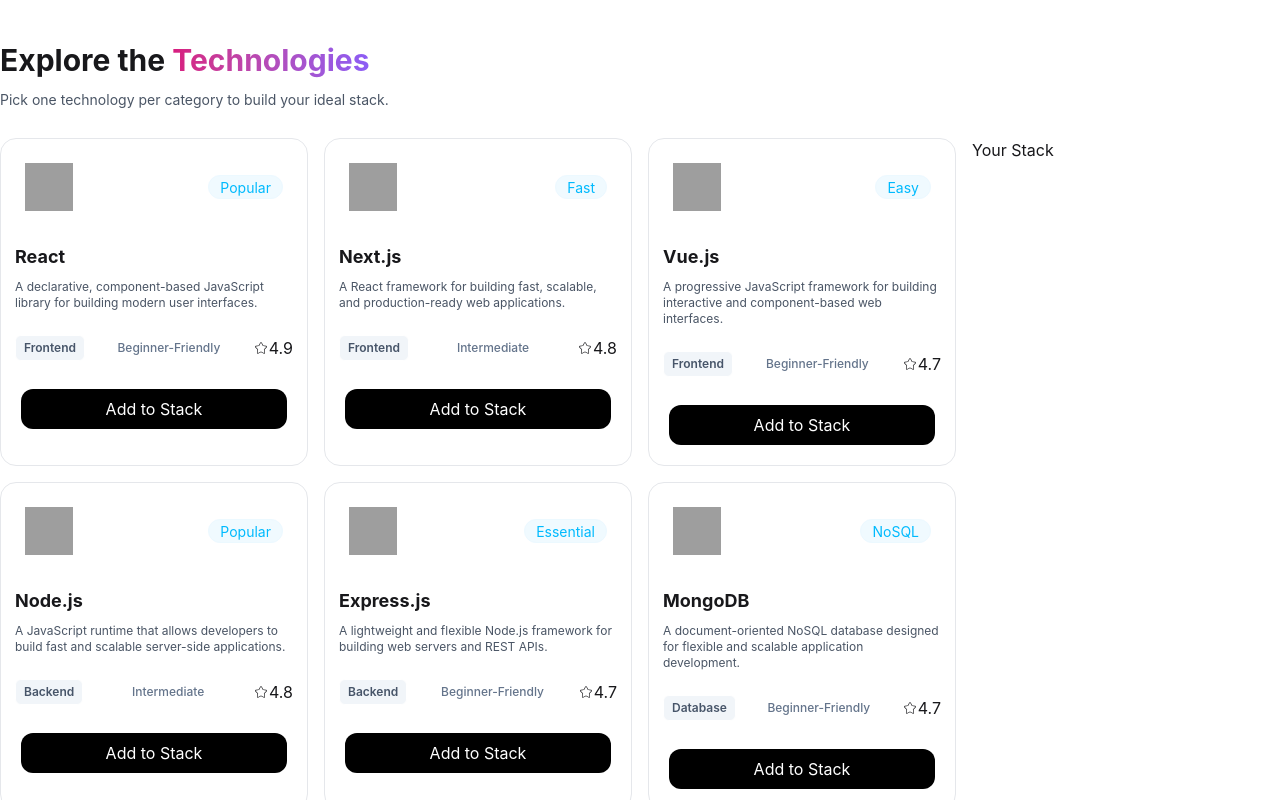
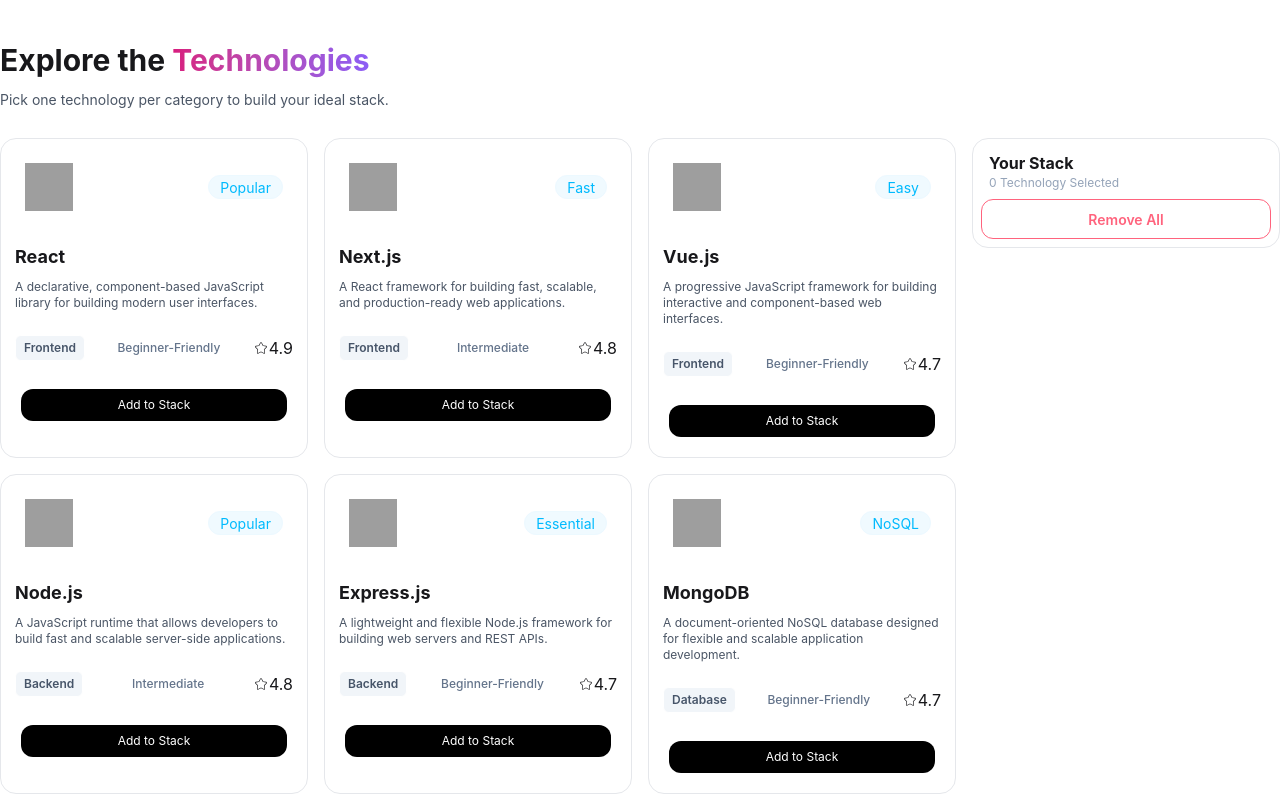
Before and after one commit to cynix7/assignment-5, a React (Vite) app: page / in a window 1280 px wide. Shown: the part 620-1420 px from the top of the page. Built offline with nearby package versions, Linux system fonts and the light colour scheme; grey boxes are pictures that could not be loaded.

Commit message:
added-selected-tech and state

```diff
--- /dev/null
+++ b/src/components/Technologies/SelectedTech.tsx
@@ -0,0 +1,17 @@
+import type { TechType } from '../../Type/Type';
+import { RxCross2 } from 'react-icons/rx';
+
+const SelectedTech = ({ tech }: { tech: TechType }) => {
+    return (
+        <div className='flex items-center justify-between border border-[#E5E7EB] rounded-2xl p-2 m-2'>
+            <div className='flex items-center gap-2'>
+                <img src={tech.icon} alt={tech.name} className='w-12 h-12' />
+                <div><h2 className='text-xs font-bold'>{tech.name}</h2>
+                    <p className='text-[8px] text-gray-600'>{tech.category}</p></div>
+            </div>
+            <span><RxCross2 /></span>
+        </div>
+    );
+};
+
+export default SelectedTech;
--- a/src/components/Technologies/TechCard.tsx
+++ b/src/components/Technologies/TechCard.tsx
@@ -1,9 +1,23 @@
-import React from 'react';
+import { useState } from 'react';
 import type { TechType } from '../../Type/Type';
-import { FaRegStar } from 'react-icons/fa6';
 import { CiStar } from 'react-icons/ci';
+interface TechProf {
+    tech: TechType;
+    selectedTech: TechType[];
+    setSelectedTech: React.Dispatch<React.SetStateAction<TechType[]>>;
+}
 
-const TechCard = ({ tech }: { tech: TechType }) => {
+const TechCard = ({ tech, selectedTech, setSelectedTech}: TechProf) => {
+
+
+const isSelected = selectedTech.some((selected) => selected.id === tech.id);
+
+    const handleAddToStack = (tec: TechType) => {
+        selectedTech=[...selectedTech, tec];
+        setSelectedTech(() => selectedTech);
+
+    };
+
     return (
         <div className='border border-[#E5E7EB] rounded-2xl'>
             <div className='flex items-center justify-between m-3 p-3'>
@@ -20,8 +34,10 @@
                 <h2 className='flex items-center'><CiStar/>{tech.rating}</h2>
             </div>
             <div className='flex items-center justify-center p-2'>
-                <button className="bg-black text-white py-2 w-full mx-3 rounded-xl m-3">
-                Add to Stack
+                <button className="text-xs bg-black text-white py-2 w-full mx-3 rounded-xl my-3"
+                onClick={() => handleAddToStack(tech)}
+                disabled={isSelected}>
+                {isSelected ? "Added" : "Add to Stack"}
             </button>
             </div>
         </div>
--- a/src/components/Technologies/Technologies.tsx
+++ b/src/components/Technologies/Technologies.tsx
@@ -1,10 +1,13 @@
-import { use } from 'react';
+import { use, useState } from 'react';
 import type { TechType } from '../../Type/Type';
 import TechCard from './TechCard';
+import SelectedTech from './SelectedTech';
 
 const Technologies = ({ techPromise }: { techPromise:Promise<TechType[]> }) => {
 
     const technologies = use(techPromise);
+    const [selectedTech, setSelectedTech] = useState<TechType[]>([]);
+
     return (
         <div className="container mx-auto mt-4 flex flex-col gap-3">
             <h2 className='text-3xl font-bold'>Explore the <span className='bg-linear-to-r from-[#D81B7E] to-[#8B5CF6] bg-clip-text text-transparent'>Technologies</span></h2>
@@ -12,11 +15,24 @@
             <div className='grid grid-cols-4 gap-4 mt-4'>
                <div className='col-span-3 grid grid-cols-3 gap-4'>
                  {technologies.map(tech => (
-                <TechCard key={tech.id} tech={tech}></TechCard>
+                <TechCard key={tech.id} tech={tech}
+                selectedTech={selectedTech} setSelectedTech={setSelectedTech} ></TechCard>
             ))}
                </div>
                <div>
-                <h2>Your Stack</h2>
+                <div className='border border-[#E5E7EB] rounded-2xl w-full'>
+                <h2 className='font-bold mt-3 mx-4'>Your Stack</h2>
+                <p className='mx-4 text-[#94A3B8] text-xs'>{selectedTech.length} Technology Selected</p>
+                <div>
+                    {selectedTech.map((tech, index) => (
+                        <SelectedTech key={index} tech={tech}></SelectedTech>
+                    ))}
+                </div>
+                <div className='flex items-center justify-center p-2'>
+                <button className="btn btn-outline btn-error w-full rounded-xl mx-2.5" onClick={() => setSelectedTech([])}>Remove All</button>
+            </div>
+
+               </div>
                </div>
             </div>
         </div>
```
